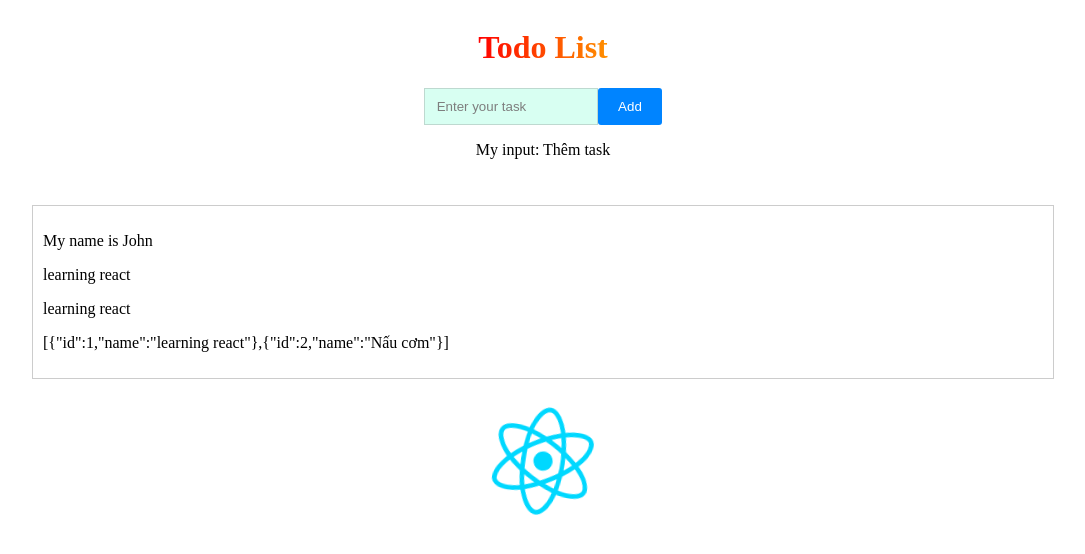
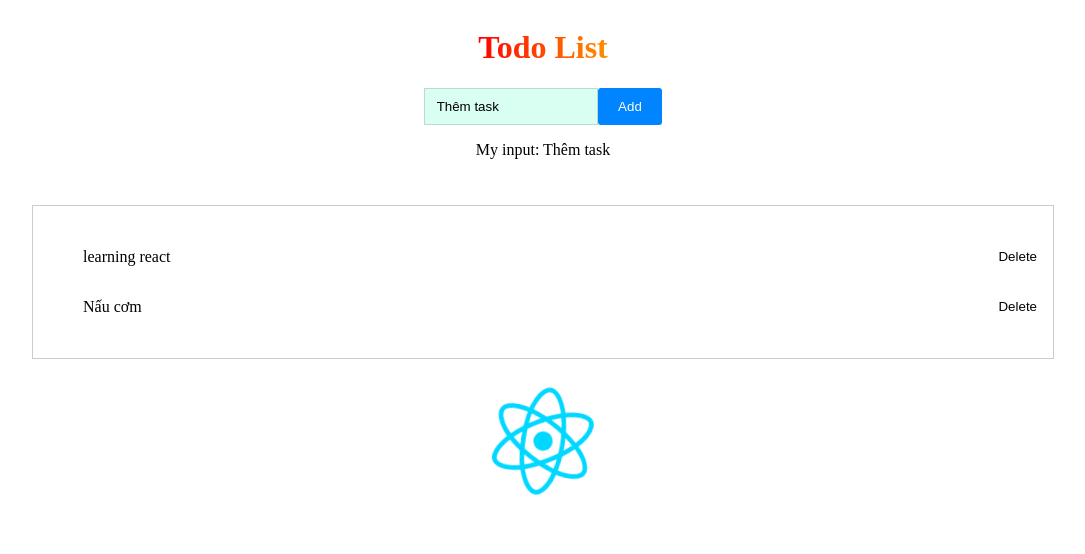
Before and after one commit to JohnT6/react-vite, a React (Vite) app: page / in a window 1280 px wide. Shown: the top 554 px of the page, without its empty margins (97-1182 px from the left). Built offline with nearby package versions, Linux system fonts and the light colour scheme.

Commit message:
#39. Render List, Sử dụng map để duyệt qua các phần tử và thêm item.name vào, và xóa value input khi click nút

```diff
--- a/src/App.jsx
+++ b/src/App.jsx
@@ -6,12 +6,12 @@ import { useState } from "react";
 
 
 function App() {
-  const name = "John";
-  const age = 22;
-  const data = {
-    name: "John",
-    age: 22
-  }
+  // const name = "John";
+  // const age = 22;
+  // const data = {
+  //   name: "John",
+  //   age: 22
+  // }
 
   // Hàm lấy số ngẫu nhiên
   function randomIntFromInterval(min, max) { // min and max included
@@ -42,9 +42,7 @@ function App() {
         addNewFunction={addNewFunction}
       />
       <TodoData
-        name={name}
-        age={age}
-        data={data}
+
         todoList={todoList}
       />
       <div className="todo-image">
--- a/src/components/todo/TodoData.jsx
+++ b/src/components/todo/TodoData.jsx
@@ -6,13 +6,16 @@ const TodoData = (props) => {
     //  data: { name: "john", age: 22}
     //}
     console.log(">>>>>>Check props", props);
-    const { name, age, data } = props
+    const { todoList } = props
     return (
         <div className="todo-data">
-            <p>My name is {name}</p>
-            <p>learning react</p>
-            <p>learning react</p>
-            <p>{JSON.stringify(props.todoList)}</p>
+            <ul>
+                {todoList.map(item =>
+                    <li key={item.id} className="todo-item">
+                        <p>{item.name}</p>
+                        <button className="todo-btn-delete">Delete</button>
+                    </li>)}
+            </ul>
         </div>
     )
 }
--- a/src/components/todo/TodoNew.jsx
+++ b/src/components/todo/TodoNew.jsx
@@ -11,7 +11,8 @@ const TodoNew = (props) => {
     // Gọi hàm và đưa giá trị mới vào và nó thực hiện logic ở component cha
     const handleClick = () => {
         addNewFunction(valueInput)
-
+        // Khi đã truyền giá trị mới vào hàm xử lý thì gán lại thành rỗng vì input đang dùng value của valueInput
+        setValueInput("")
     }
 
     //sửa cái giá trị của valueInput bằng dữ liệu đã nhập trong input bằng set
@@ -22,7 +23,7 @@ const TodoNew = (props) => {
     return (
         <div className="todo-container">
             <div className="todo-form">
-                <input type="text" className="todo-input" placeholder="Enter your task" onChange={(event) => { handleOnChange(event.target.value) }} />
+                <input type="text" className="todo-input" placeholder="Enter your task" value={valueInput} onChange={(event) => { handleOnChange(event.target.value) }} />
                 <button className="todo-btn" onClick={handleClick}>Add</button>
             </div>
             <p>My input: {valueInput} </p>
--- a/src/components/todo/todo.css
+++ b/src/components/todo/todo.css
@@ -58,6 +58,21 @@
     margin-top: 10px;
 }
 
+.todo-item {
+  display: flex;
+}
+
+.todo-btn-delete {
+  border: none;
+  background: transparent;
+  margin-left: auto;
+  cursor: pointer;
+}
+
+.todo-btn-delete:hover {
+  background-color: rgb(167, 167, 167);
+}
+
 .logo {
   height: 6em;
   padding: 1.5em;
```
